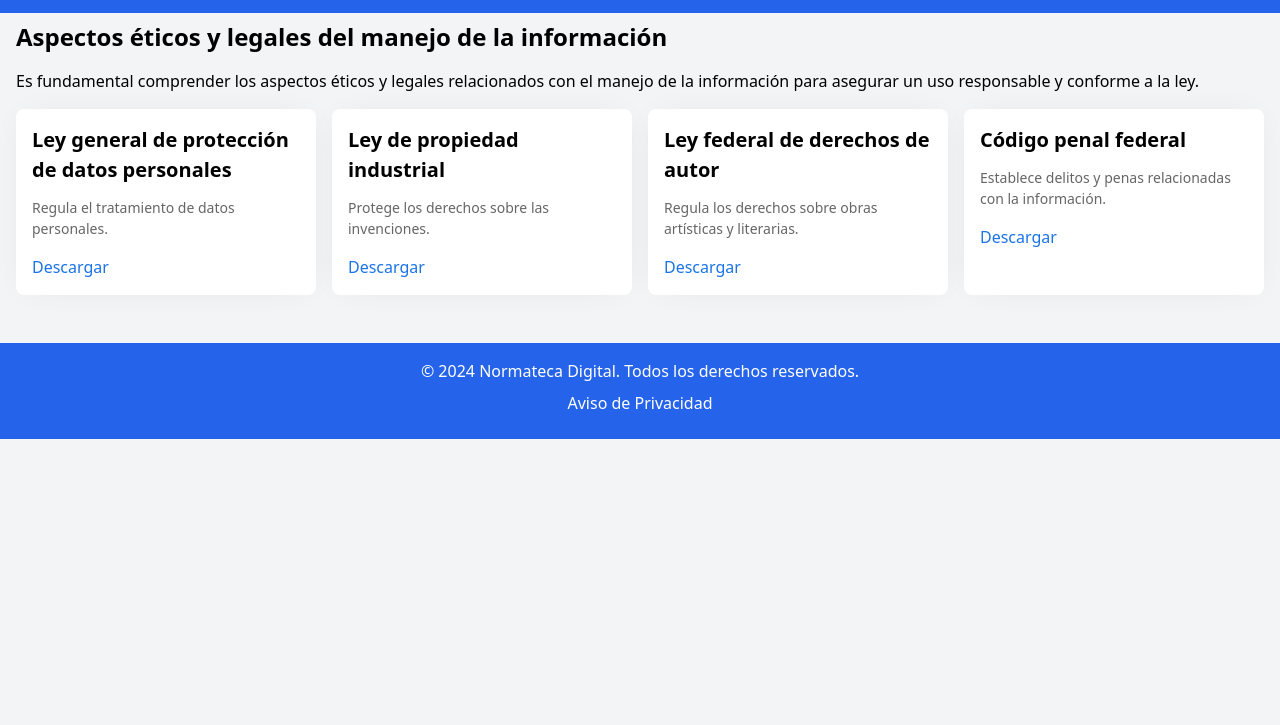
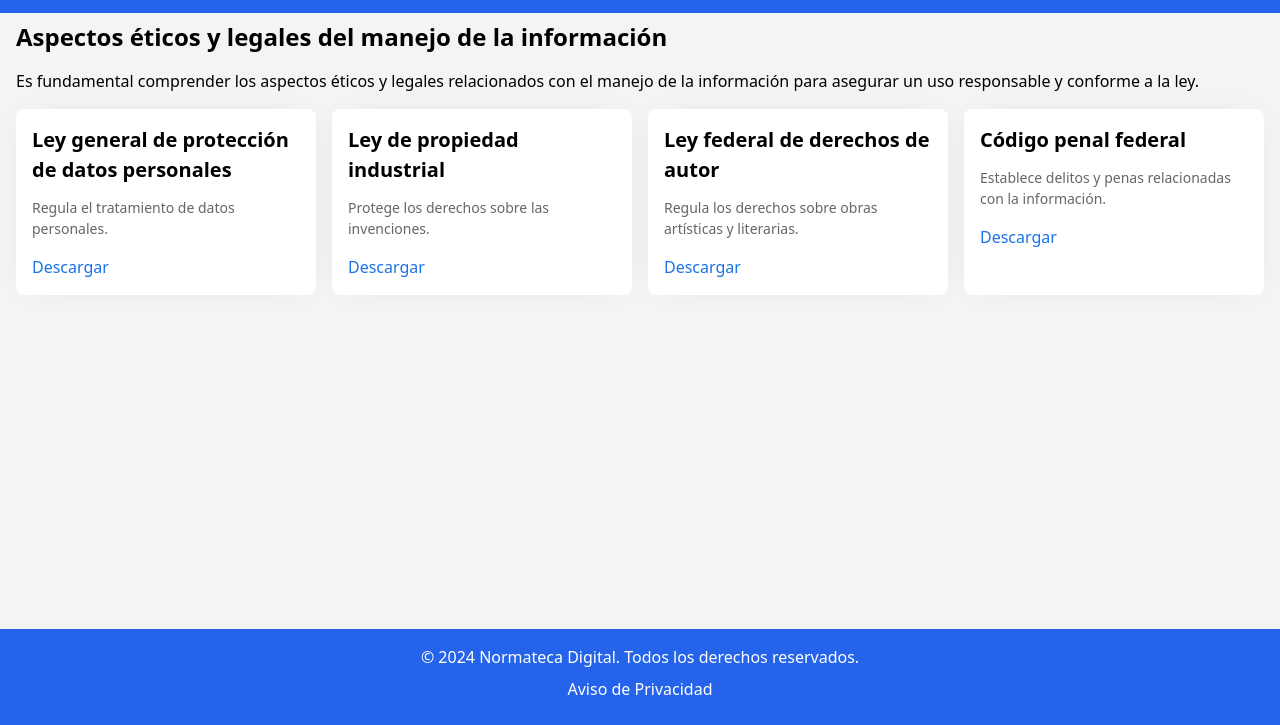
Before and after one commit to GgeraA/PaginaRubio, a plain HTML site: page index.html in a window 1280 px wide. Shown: the part 75-800 px from the top of the page. Drawn offline with nearby package versions, Linux system fonts and the light colour scheme.

Commit message:
Footer acomodad y estandares

```diff
--- a/assets/css/styles.css
+++ b/assets/css/styles.css
@@ -1,9 +1,29 @@
 /*RENDERIZACIÓN DE COMPONENTES*/
 @import url('https://fonts.googleapis.com/css2?family=Fira+Sans:wght@300;400;600&display=swap');
 
-#home-container {
-    padding-top: 130px; /* Ajusta el valor según la altura del header */
+html, body {
+  height: 100%;
+  margin: 0;
+  scroll-behavior: smooth;
 }
+
+body {
+  display: flex;
+  flex-direction: column;
+}
+
+
+#header-container {
+  margin-bottom: auto;
+}
+
+#main-content-container {
+  flex: 1;
+}
+
+#footer-container {
+}
+
 
 /*----------------------------NAVBAR------------------------------*/
 .nav-link {
```
Also changed, not shown: assets/components/estandares.html (+1 -1 lines), assets/components/footer.html (line endings or trailing spaces).
